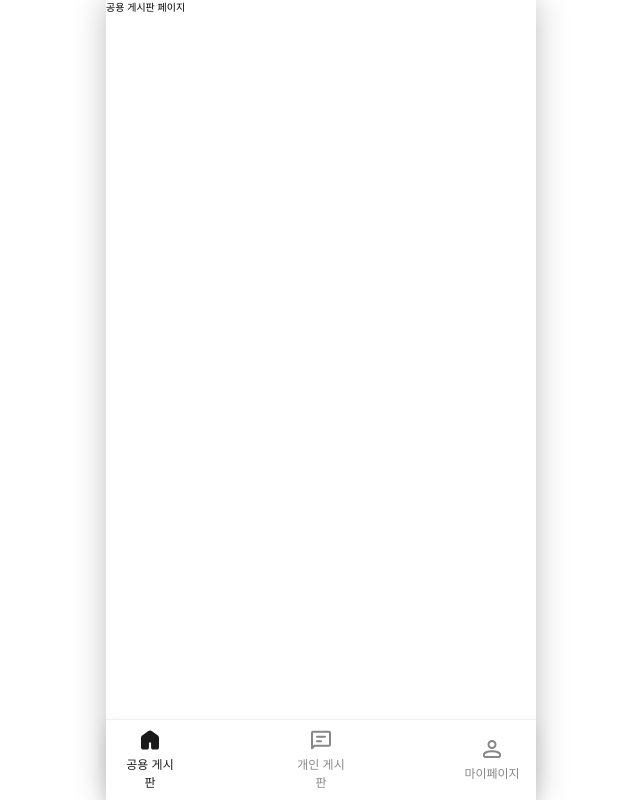
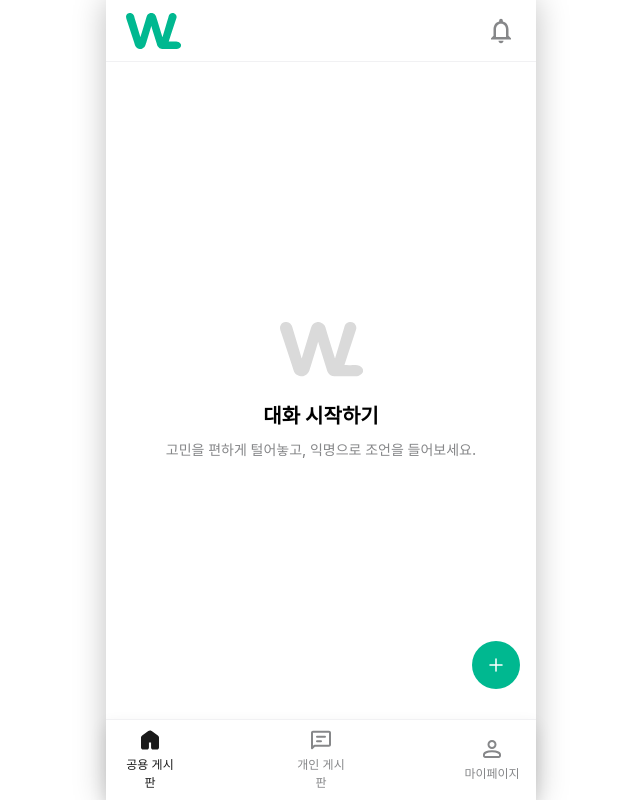
Before and after one commit to CapstoneDesign26-WELOG/FE, a React (Vite) app: page /public in a window 1280 px wide. Shown: the whole page, without its empty margins (319-959 px from the left). Built offline with nearby package versions, Linux system fonts and the light colour scheme; a web font is replaced by a local one.

Commit message:
feat: 공용 게시판 화면 퍼블리싱

```diff
--- a/src/pages/public/public.jsx
+++ b/src/pages/public/public.jsx
@@ -1,5 +1,26 @@
-const Public = () => {
-  return <div>공용 게시판 페이지</div>;
-};
+import { LogoGray } from '@/shared/assets/svgs';
+import Header from '@/shared/components/header/header';
+import FloatingButton from '../home/components/floating-button';
+
+const Public = () => (
+  <div className="flex flex-col flex-1">
+    <Header variant="logo" />
+
+    <section className="flex flex-1 flex-col items-center justify-center gap-[2.4rem]">
+      <LogoGray width={83} />
+
+      <div className="flex flex-col items-center gap-[0.8rem]">
+        <p className="head_20_sb text-shadow-gray-black">대화 시작하기</p>
+        <p className="cap_14_m text-gray-600">
+          고민을 편하게 털어놓고, 익명으로 조언을 들어보세요.
+        </p>
+      </div>
+    </section>
+
+    <div className="absolute right-[1.6rem] bottom-[3rem]">
+      <FloatingButton />
+    </div>
+  </div>
+);
 
 export default Public;
```
